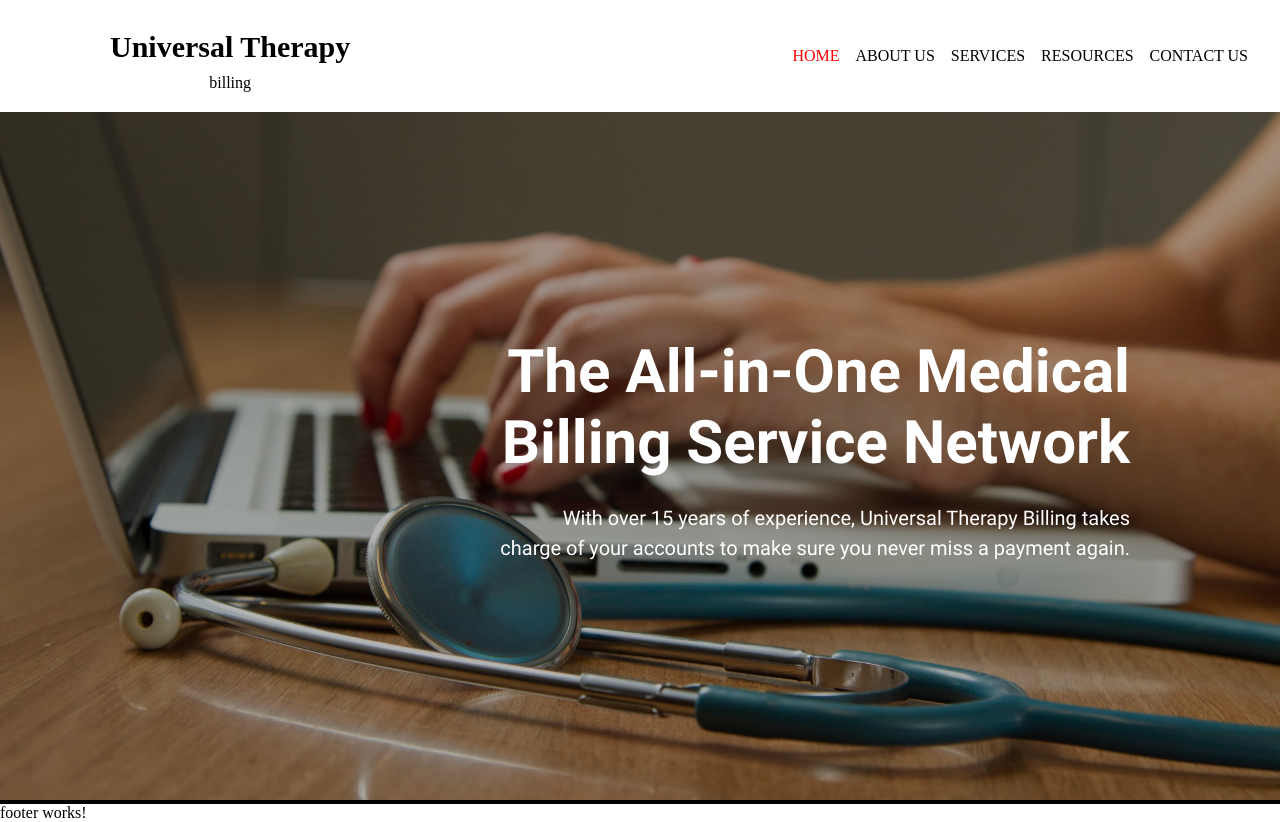
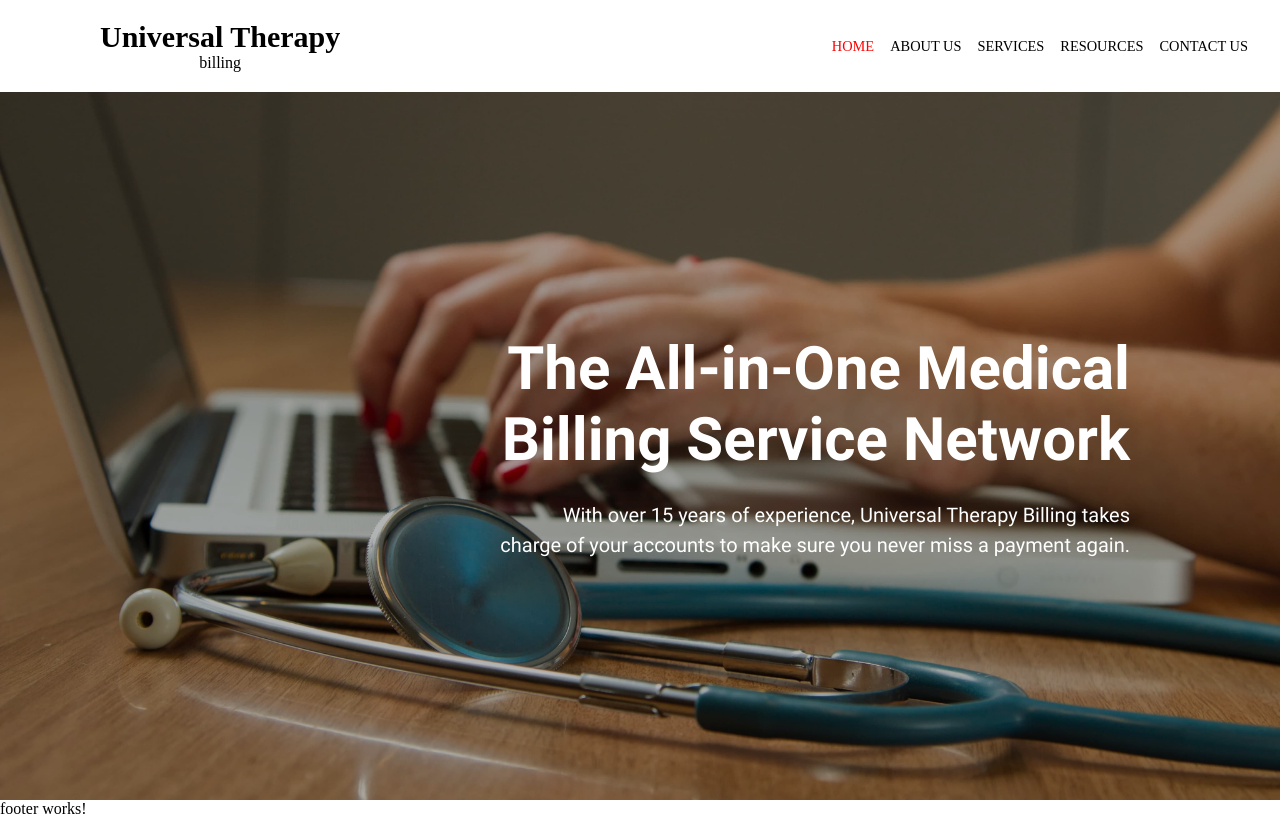
Before and after one commit to khale913/universal-therapy-site, an Angular app: page / in a window 1280 px wide. Built offline with nearby package versions, Linux system fonts and the light colour scheme.

Commit message:
navbar edits

```diff
--- a/src/app/components/landing-intro/landing-intro.component.scss
+++ b/src/app/components/landing-intro/landing-intro.component.scss
@@ -9,7 +9,7 @@
     text-align: center;
     color: white;
     background-color: #000000;
-    // opacity: 0.5;
+    height: 100vh;
   }
 
 
--- a/src/app/components/navbar/navbar.component.scss
+++ b/src/app/components/navbar/navbar.component.scss
@@ -39,7 +39,6 @@
     font-size: 30px;
     color: black;
     font-family: 'Gotham-Book';
-    padding: 10px;
   }
 
   .navbar-tabs-container {
@@ -54,7 +53,7 @@
 
   .tab {
     font-family: 'Gotham-Book';
-    font-size: 1rem;
+    font-size: .9rem;
     color: black;
     text-decoration: none;
     list-style: none;
```
